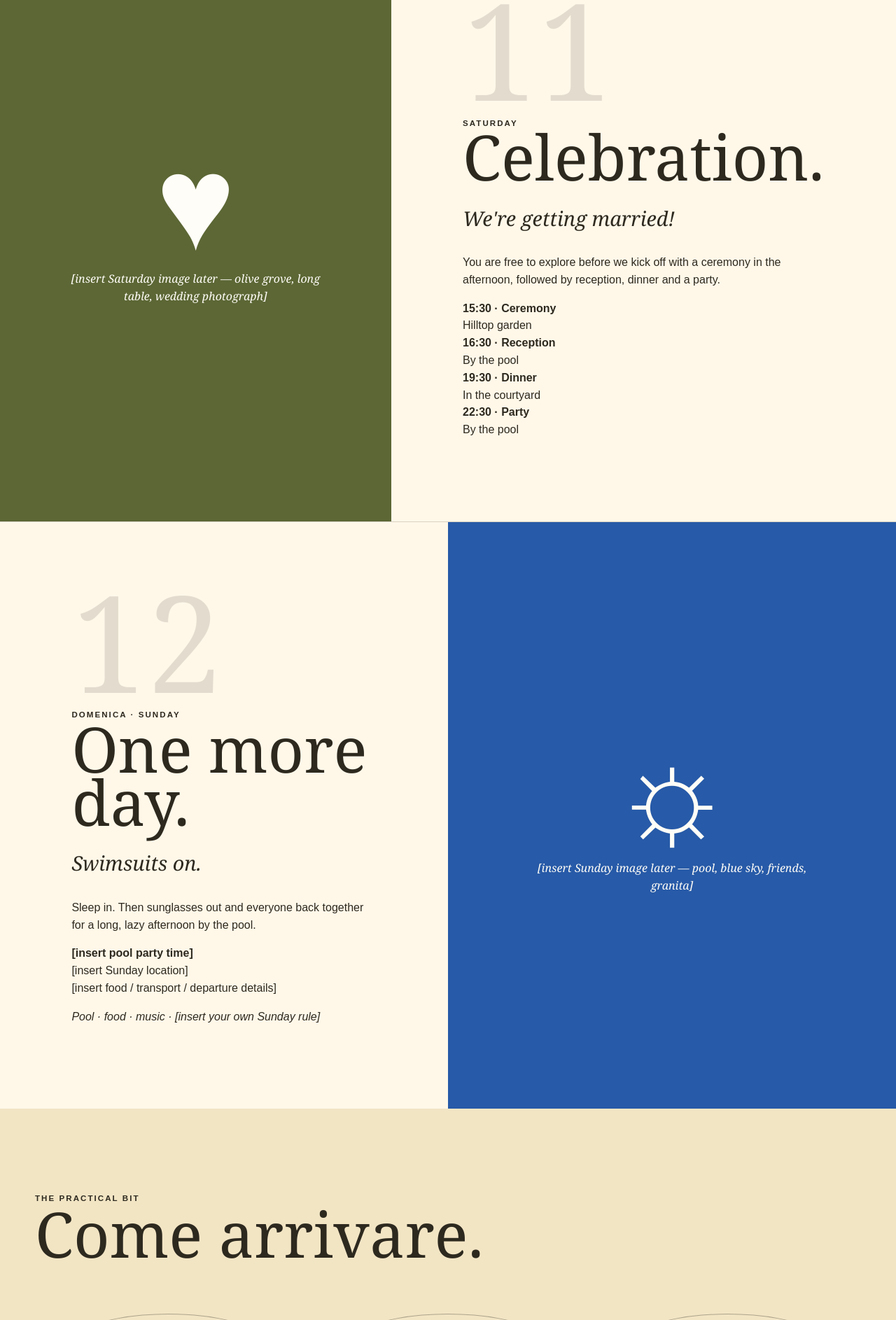
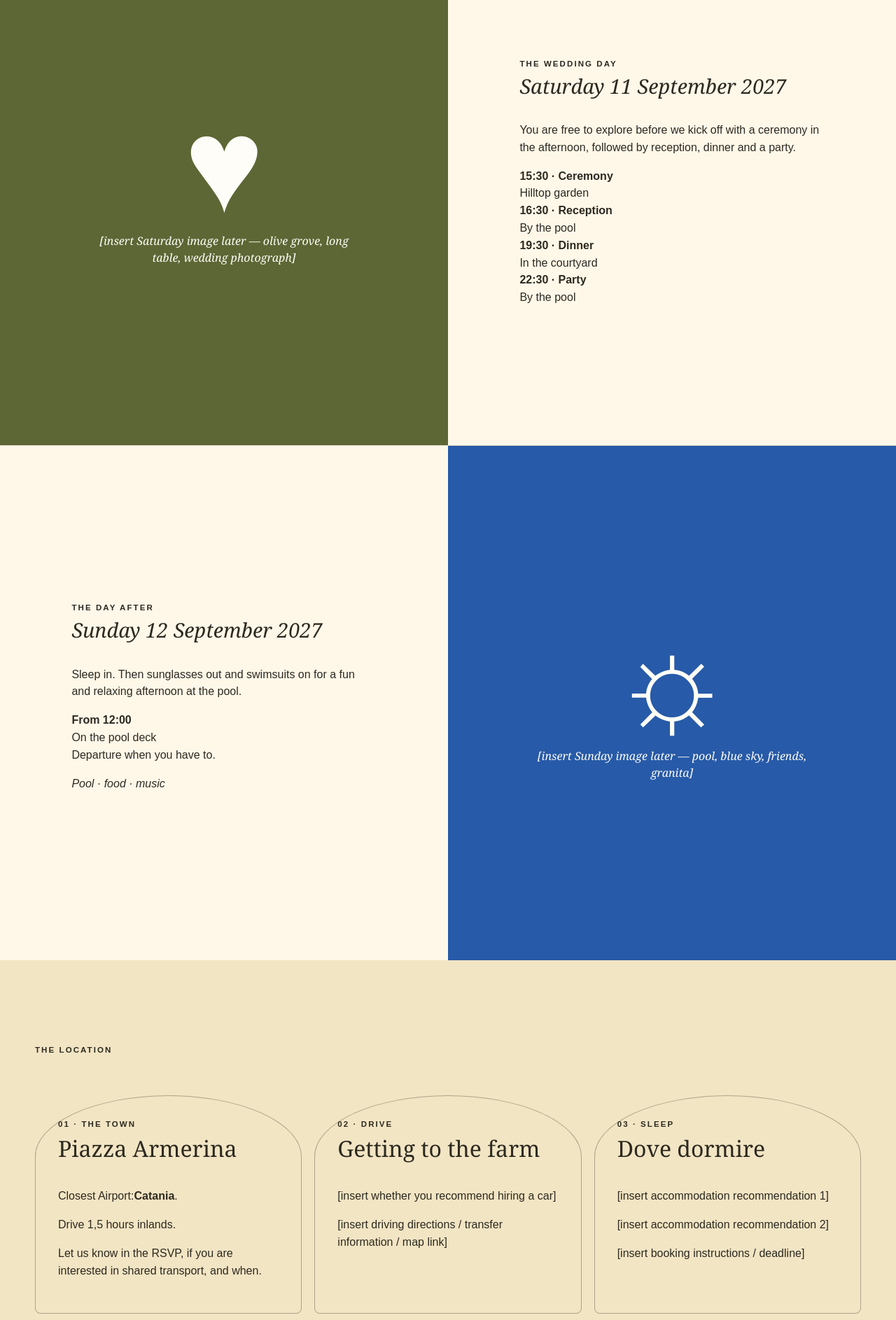
Before and after one commit to FamilySanneWander/SanneWanderWedding, a plain HTML site: page index.html in a window 1280 px wide. Shown: the part 2980-4866 px from the top of the page at 70% size. Drawn offline with Linux system fonts and the light colour scheme.

Commit message:
Revise event schedule and travel information
Updated event details for Friday, Saturday, and Sunday, including titles and descriptions for each day. Modified travel information section to reflect the location and closest airport.

```diff
--- a/index.html
+++ b/index.html
@@ -241,8 +241,8 @@
     <section class="days" id="weekend">
       <article class="day friday">
         <div class="day-copy reveal">
-          <div class="eyebrow">Friday</div>
-          <h3>The Day Before. Friday 10 September 2027</h3>
+          <div class="eyebrow">The Day Before</div>
+          <h3>Friday 10 September 2027</h3>
           <p>Arrive during the afternoon, settle in, and join us for an informal pizza party.</p>
           <p><strong>18:00</strong><br>Agriresort Leano<br>Above the pool</p>
         </div>
@@ -251,10 +251,8 @@
 
       <article class="day saturday">
         <div class="day-copy reveal">
-          <div class="day-number">11</div>
-          <div class="eyebrow">Saturday</div>
-          <h2>Celebration.</h2>
-          <h3>We're getting married!</h3>
+          <div class="eyebrow">The Wedding Day</div>
+          <h3>Saturday 11 September 2027</h3>
           <p>You are free to explore before we kick off with a ceremony in the afternoon, followed by reception, dinner and a party.</p>
           <p><strong>15:30 · Ceremony</strong><br>Hilltop garden<br><strong>16:30 · Reception</strong><br>By the pool<br><strong>19:30 · Dinner</strong><br>In the courtyard<br><strong>22:30 · Party</strong><br>By the pool</p>
         </div>
@@ -263,13 +261,11 @@
 
       <article class="day sunday">
         <div class="day-copy reveal">
-          <div class="day-number">12</div>
-          <div class="eyebrow">Domenica · Sunday</div>
-          <h2>One more day.</h2>
-          <h3>Swimsuits on.</h3>
-          <p>Sleep in. Then sunglasses out and everyone back together for a long, lazy afternoon by the pool.</p>
-          <p><strong>[insert pool party time]</strong><br>[insert Sunday location]<br>[insert food / transport / departure details]</p>
-          <p><em>Pool · food · music · [insert your own Sunday rule]</em></p>
+          <div class="eyebrow">The Day After</div>
+          <h3>Sunday 12 September 2027</h3>
+          <p>Sleep in. Then sunglasses out and swimsuits on for a fun and relaxing afternoon at the pool.</p>
+          <p><strong>From 12:00</strong><br>On the pool deck<br>Departure when you have to.</p>
+          <p><em>Pool · food · music</em></p>
         </div>
         <div class="day-art"><div><div class="symbol">☼</div><p>[insert Sunday image later — pool, blue sky, friends, granita]</p></div></div>
       </article>
@@ -277,14 +273,14 @@
 
     <section class="info" id="travel">
       <div class="wrap">
-        <div class="eyebrow">The practical bit</div>
-        <h2 class="reveal">Come arrivare.</h2>
+        <div class="eyebrow">The Location</div>
         <div class="cards">
           <article class="card reveal">
-            <div class="eyebrow">01 · Fly</div>
-            <h3>Getting to Sicily</h3>
-            <p>We recommend flying to <strong>[insert airport]</strong>.</p>
-            <p>[insert alternative airport and approximate travel times]</p>
+            <div class="eyebrow">01 · The town</div>
+            <h3>Piazza Armerina</h3>
+            <p>Closest Airport:<strong>Catania</strong>.</p>
+            <p>Drive 1,5 hours inlands.</p>
+            <p>Let us know in the RSVP, if you are interested in shared transport, and when.</p>
           </article>
           <article class="card reveal">
             <div class="eyebrow">02 · Drive</div>
```
